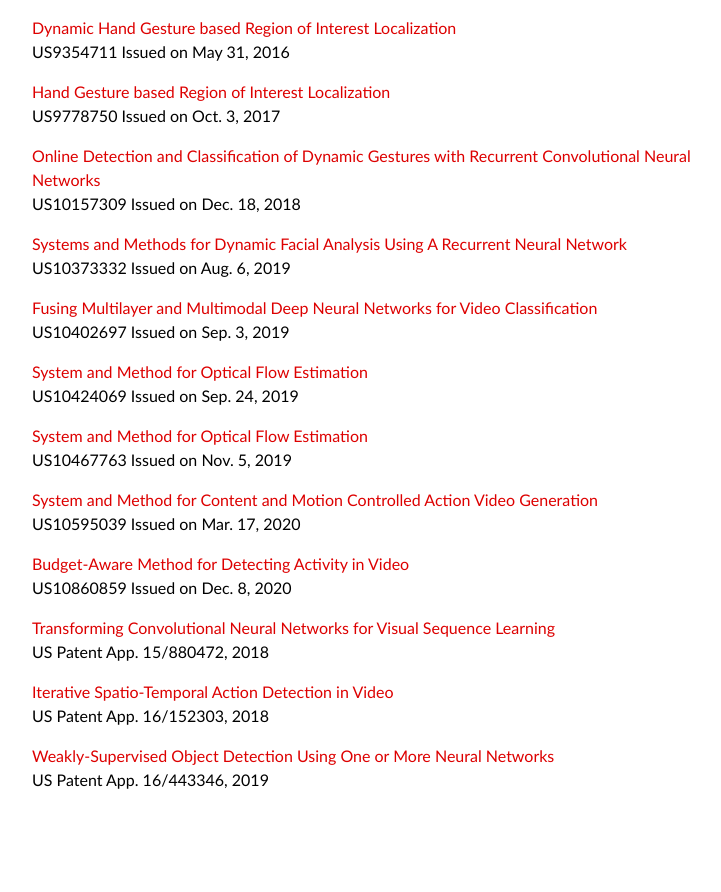
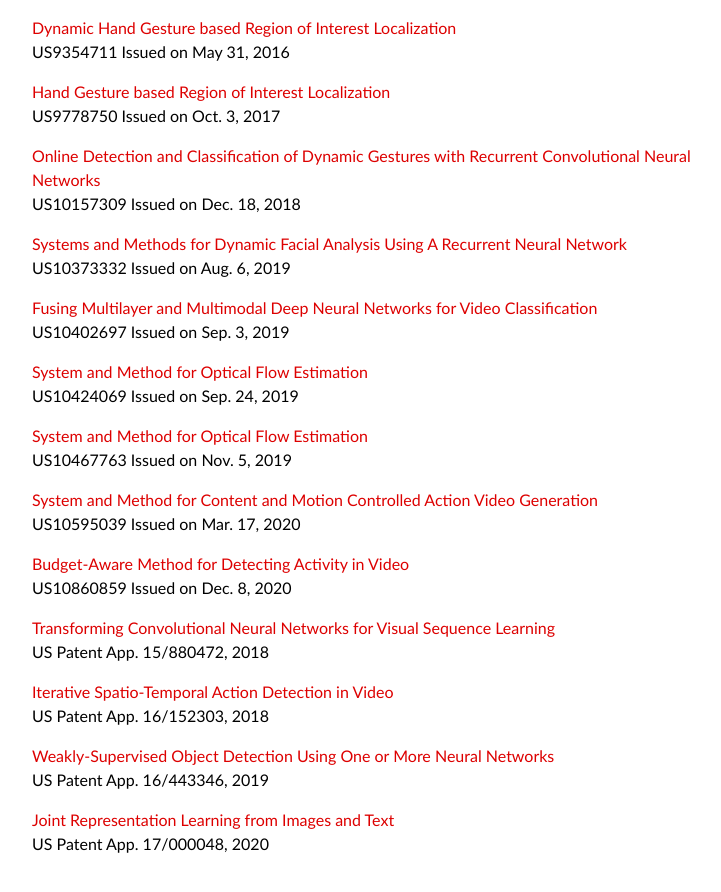
Before and after one commit to xiaodongyang/xiaodongyang.github.io, a Jekyll site: the page built from publications/index.md, in a window 1280 px wide and 900 px high, scrolled down 5258 px. Shown: the top 892 px of the window, without its empty margins (263-984 px from the left). Built offline with Jekyll 4.4.1, drawn with Linux system fonts in a browser that asks for light colours; some web fonts are replaced; before the commit the page ends 6094 px from its top, so only the background shows below that.

Commit message:
Update index.md

```diff
--- a/publications/index.md
+++ b/publications/index.md
@@ -267,3 +267,6 @@ US Patent App. 16/152303, 2018
 
 [Weakly-Supervised Object Detection Using One or More Neural Networks](/publications/papers/16-443346.pdf)
 US Patent App. 16/443346, 2019
+
+[Joint Representation Learning from Images and Text](/publications/papers/17-000048.pdf)
+US Patent App. 17/000048, 2020
```
